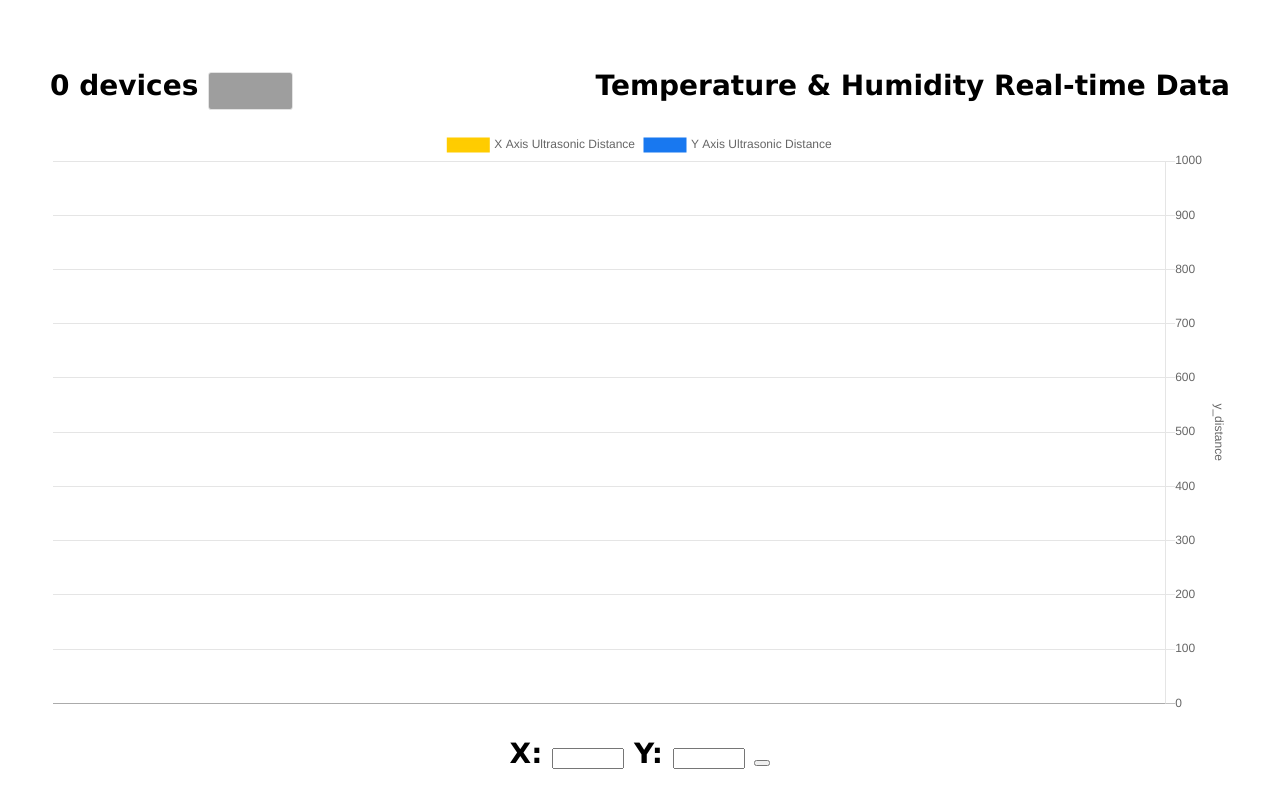
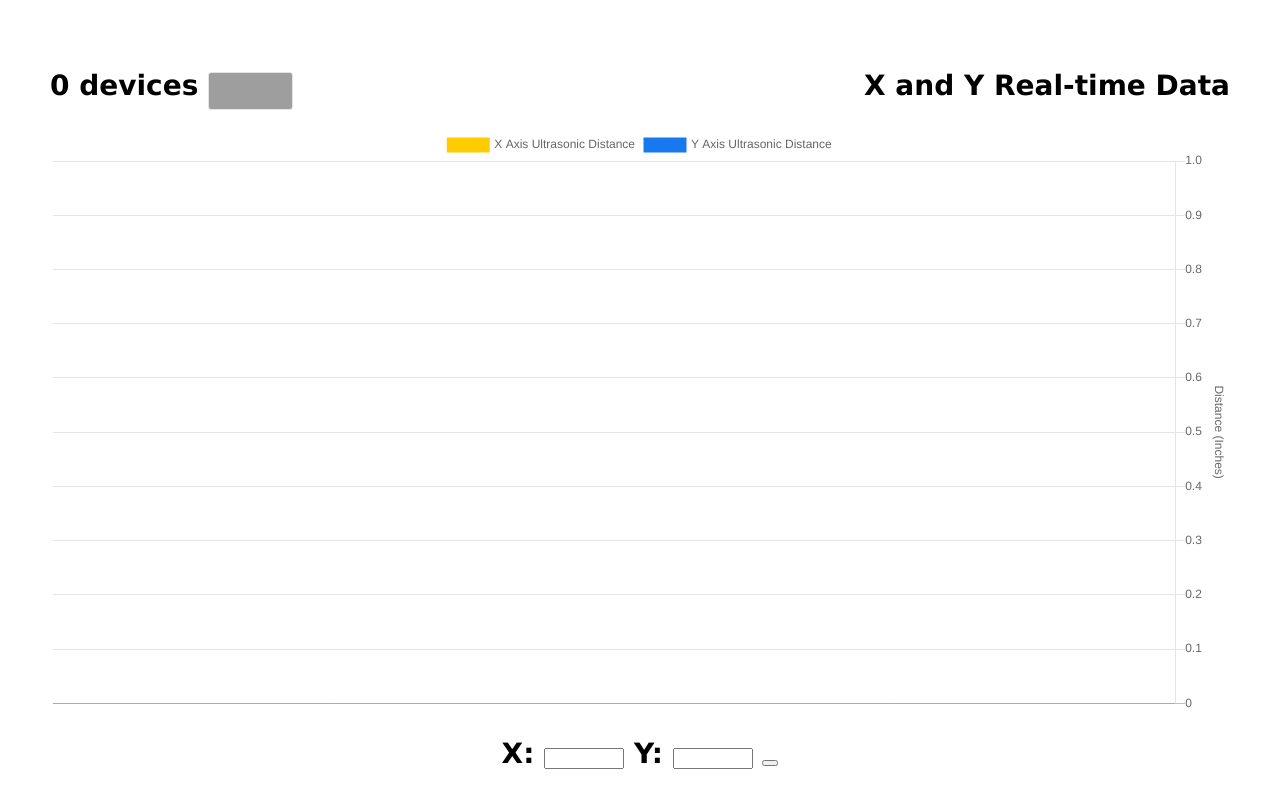
Before and after one commit to mattinglyas/enee101-web, a website: page public/index.html in a window 1280 px wide. Drawn offline with nearby package versions, Linux system fonts and the light colour scheme; grey boxes are pictures that could not be loaded.

Commit message:
change labels on chart

```diff
--- a/public/index.html
+++ b/public/index.html
@@ -21,7 +21,7 @@
             <span id="deviceCount">0 devices</span>
             <select id="listOfDevices" class="select_box"></select>
         </span>
-        <span>Temperature & Humidity Real-time Data</span>
+        <span>X and Y Real-time Data</span>
     </h1>
     <div>
         <canvas id="iotChart"></canvas>
@@ -29,9 +29,9 @@
     <h1 class="flexMethod">
         <div>
             <label for="xInput">X: </label>
-            <input type="number" id="xInput" name="xInput" min="0" max="1000">
+            <input type="number" id="xInput" name="xInput" min="-9999" max="9999">
             <label for="yInput">Y: </label>
-            <input type="number" id="yInput" name="yInput" min="0" max="1000">
+            <input type="number" id="yInput" name="yInput" min="-9999" max="9999">
             <button id="moveButton" type="button"></button>
             <script src="js/client.js" type="text/javascript" charset="utf-8"></script>
         </div>
--- a/public/js/chart-device-data.js
+++ b/public/js/chart-device-data.js
@@ -87,15 +87,13 @@ $(document).ready(() => {
         id: 'distance',
         type: 'linear',
         scaleLabel: {
-          labelString: 'y_distance',
+          labelString: 'Distance (Inches)',
           display: true,
         },
         position: 'right',
         ticks: {
           beginAtZero: true,
-          max: 1000,
-          min: 0,
-          stepsize: 100
+          stepsize: 1
         }
       }]
     }
```
Also changed, not shown: 1 other file.
